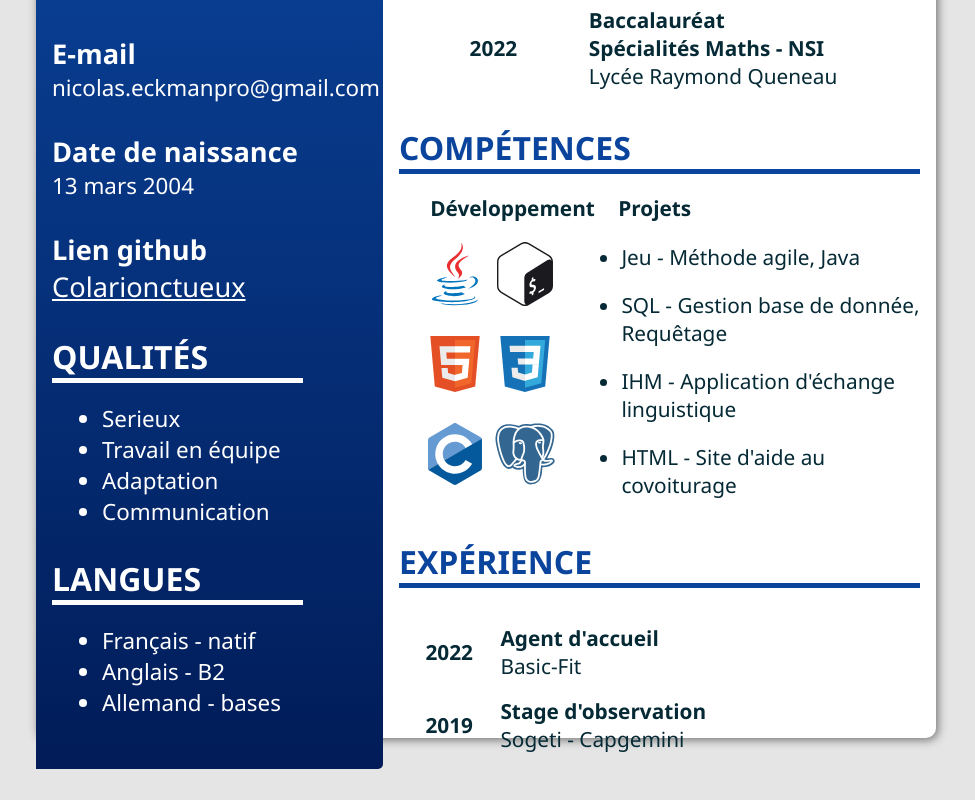
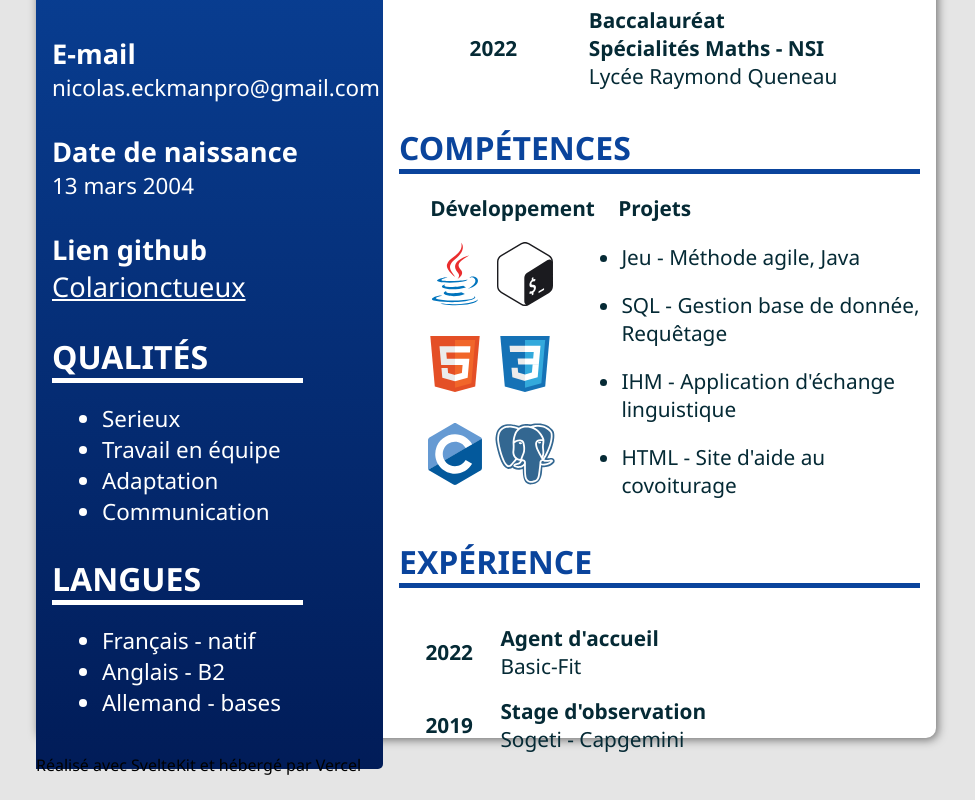
Before and after one commit to Colarionctueux/CV-svelte, a SvelteKit app: page / in a window 1280 px wide. Shown: the part 569-1369 px from the top of the page, without its empty margins (154-1129 px from the left). Before the commit the page ends 1338 px from the top, so only its background shows below. Built offline with nearby package versions, Linux system fonts and the light colour scheme.

Commit message:
réalisé avec zveltekit et hebergé par vercel

```diff
--- a/src/routes/+page.svelte
+++ b/src/routes/+page.svelte
@@ -122,6 +122,7 @@
       </article>
     </div>
   </main>
+  <p>Réalisé avec SvelteKit et hébergé par Vercel</p>
 {/if}
 
 <style>
```
